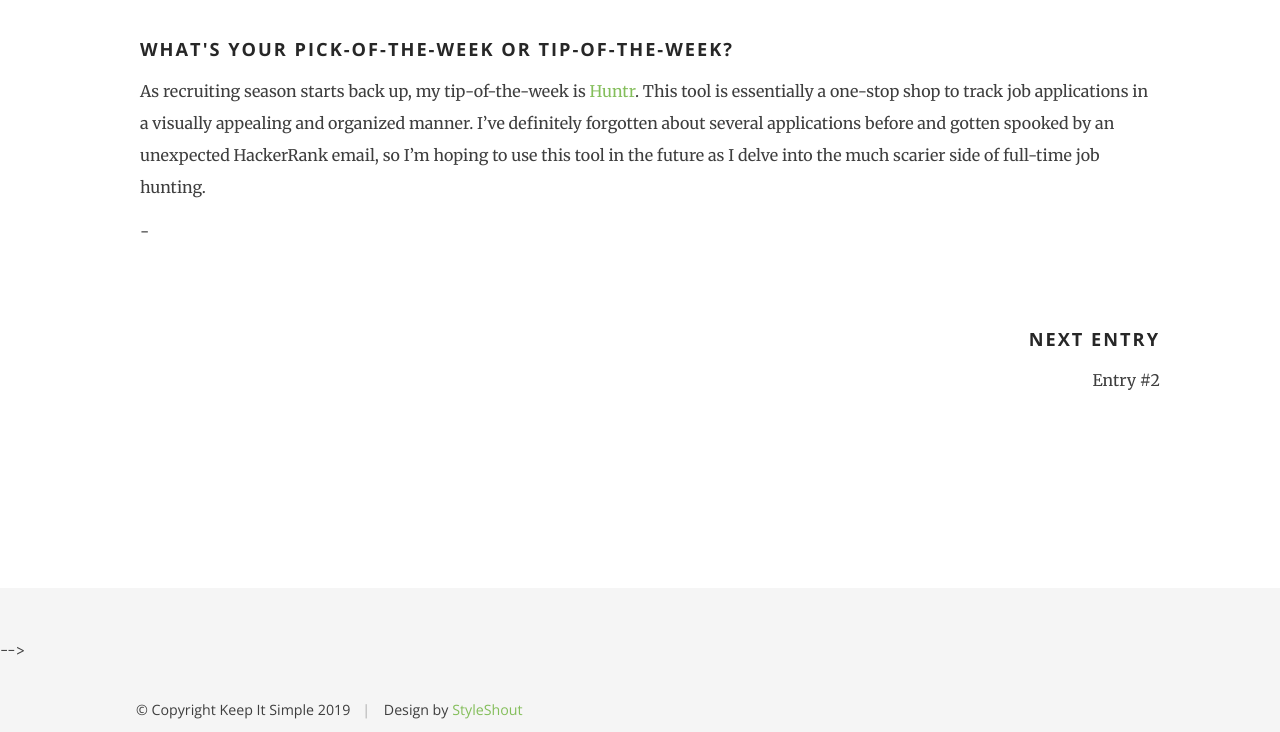
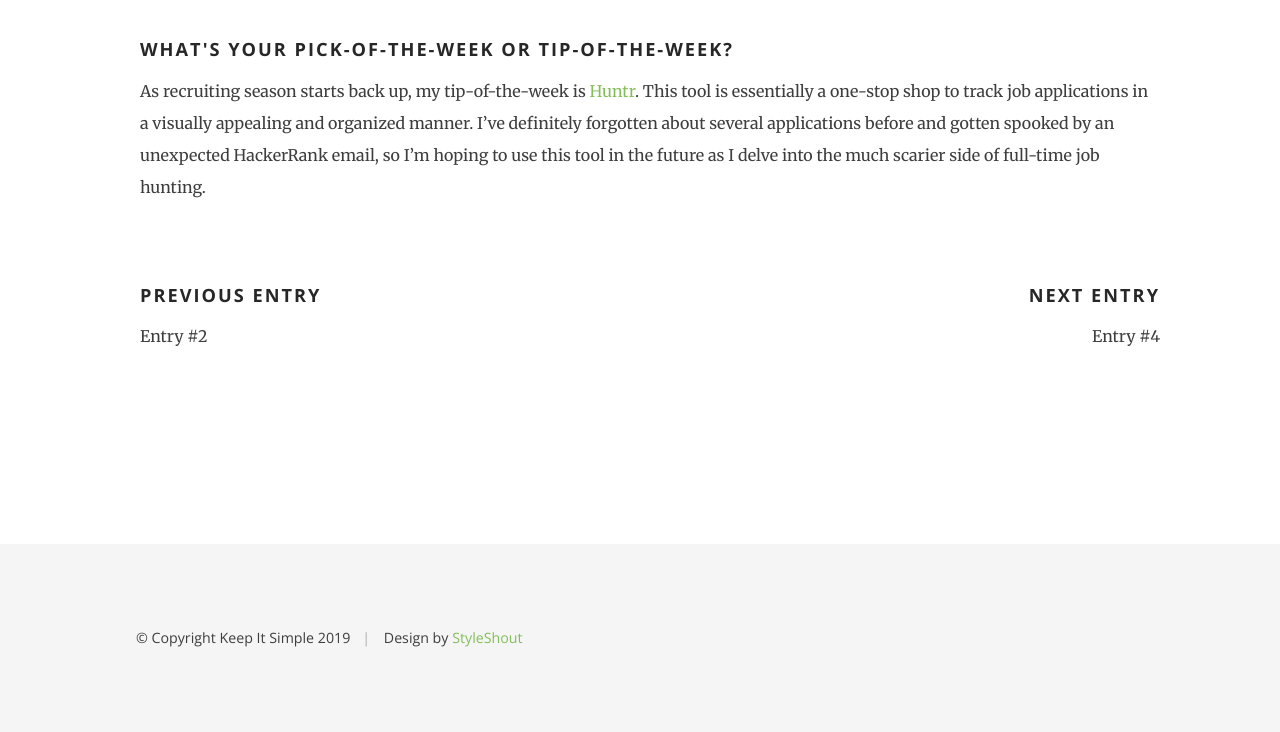
Before and after one commit to kev-liangg/cs371g-blog, a plain HTML site: page cs373/entry3.html in a window 1280 px wide. Shown: the part 2288-3020 px from the top of the page. After the commit the page ends 2948 px from the top, so only its background shows below. Drawn offline with nearby package versions, Linux system fonts and the light colour scheme; files that its build step writes are made by us from their sources; files whose address does not match are found by name.

Commit message:
fix next/prev classes

```diff
--- a/cs373/entry3.html
+++ b/cs373/entry3.html
@@ -175,13 +175,13 @@
                             email, so I’m hoping to use this tool in the future as I delve into the much scarier side of
                             full-time job hunting.</p>
                     </div> <!-- entry__content -->
-                    -
+
                     <ul class="entry__post-nav h-group">
-                        <li class="next"><a rel="next" href="http://www.cs.utexas.edu/~kevliang/cs373/entry3.html"><strong
-                                    class="h6">Next Entry</strong>Entry #2</a></li>
-                        <!-- <li class="next"><a rel="prev"
-                                href="http://www.cs.utexas.edu/~kevliang/cs373/entry1.html"><strong class="h6">Previous
-                                    Entry</strong>Entry #1</a></li> -->
+                        <li class="next"><a rel="next" href="http://www.cs.utexas.edu/~kevliang/cs373/entry4.html"><strong
+                                    class="h6">Next Entry</strong>Entry #4</a></li>
+                        <li class="prev"><a rel="prev"
+                                href="http://www.cs.utexas.edu/~kevliang/cs373/entry2.html"><strong class="h6">Previous
+                                    Entry</strong>Entry #2</a></li>
                     </ul>
 
 
@@ -212,7 +212,6 @@
                 </ul>
             </div>
         </div> <!-- end footer__top -->
-        -->
 
         <div class="row s-footer__bottom">
 
```
Also changed, not shown: cs373/entry1.html (+0 -1 lines), cs373/entry2.html (+1 -2 lines).
